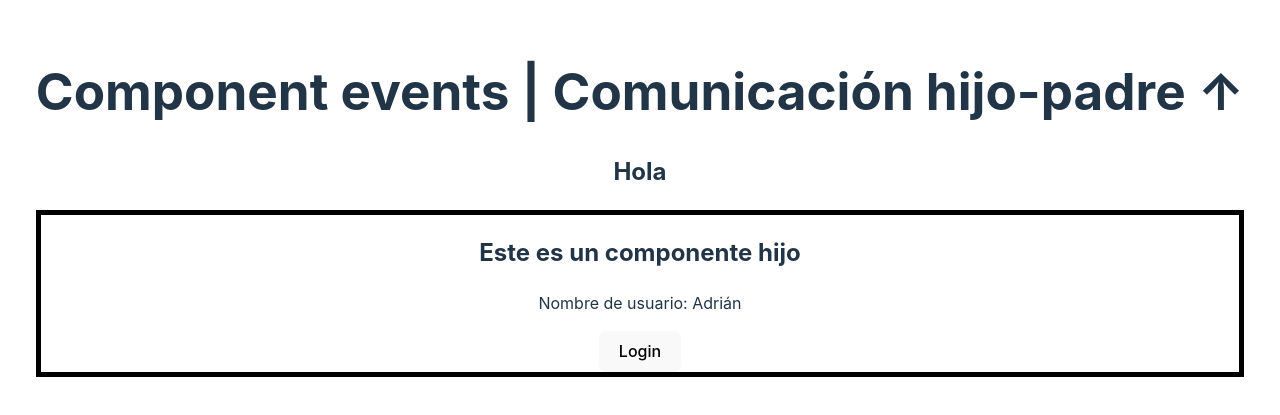
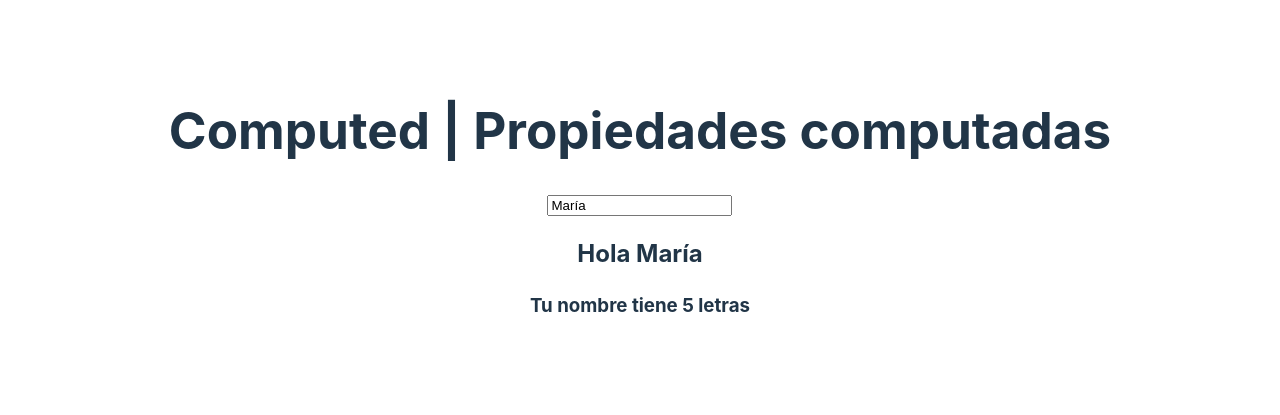
Before and after one commit to Amaza-ing/AMazaing-Vue-Course, a Vue app: page / in a window 1280 px wide. Shown: the part 197-612 px from the top of the page. Built offline with nearby package versions, Linux system fonts and the light colour scheme.

Commit message:
computed

```diff
--- a/src/App.vue
+++ b/src/App.vue
@@ -1,20 +1,18 @@
 <script setup>
-import { ref } from "vue";
-import ChildComponent from "./components/ChildComponent.vue";
+import { computed, ref } from "vue";
 
-const displayName = ref("");
-
-const setName = (e) => {
-  displayName.value = e;
-}
+const userName = ref("María");
+const nameLength = computed(() => {
+  return userName.value.length;
+})
 </script>
 
 <template>
-  <h1>Component events | Comunicación hijo-padre ↑</h1>
+  <h1>Computed | Propiedades computadas</h1>
 
-  <h2>Hola {{ displayName }}</h2>
-
-  <ChildComponent @login="setName"></ChildComponent>
+  <input type="text" v-model="userName">
+  <h2>Hola {{ userName }}</h2>
+  <h3>Tu nombre tiene {{ nameLength }} letras</h3>
 </template>
 
 <style></style>
```
